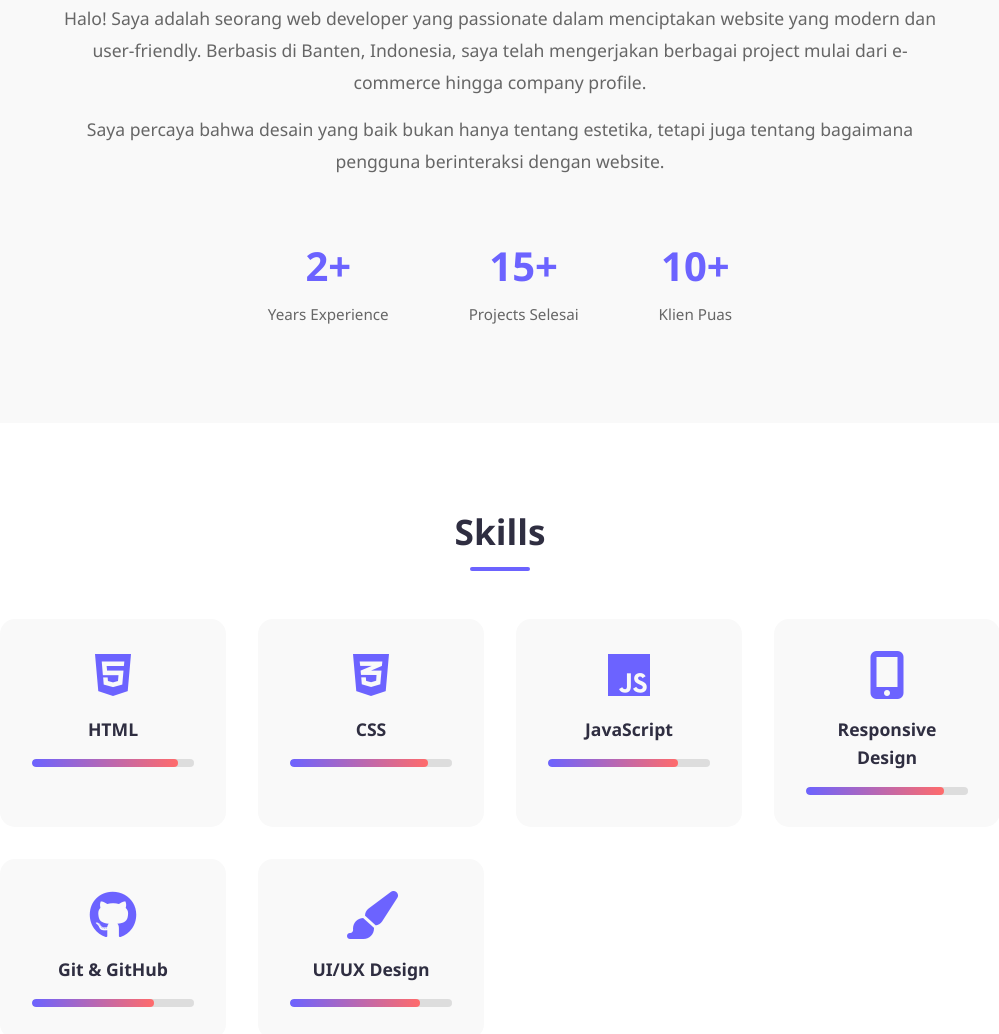
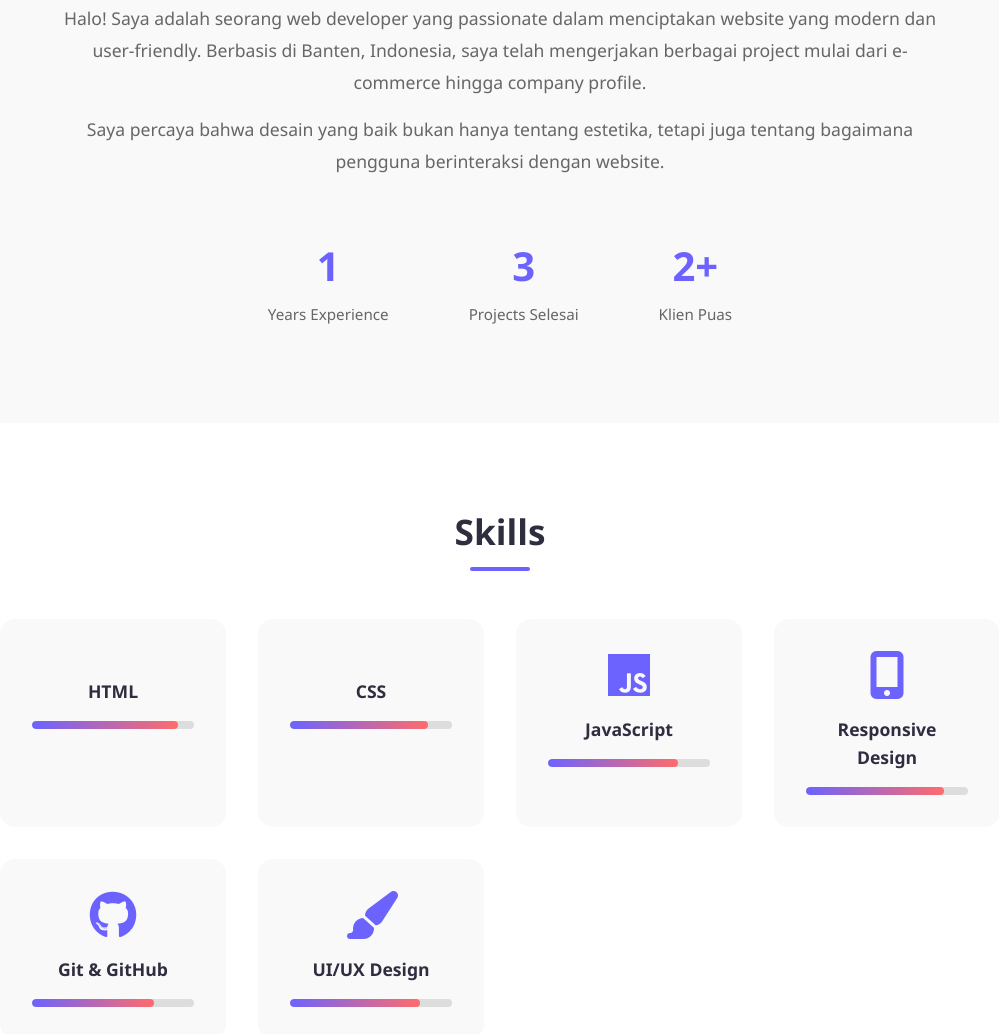
Before and after one commit to Frenzy-dot/Portofolio, a plain HTML site: page index.html in a window 1280 px wide. Shown: the part 993-2027 px from the top of the page, without its empty margins (140-1139 px from the left). Drawn offline with Linux system fonts and the light colour scheme.

Commit message:
change about stat

```diff
--- a/index.html
+++ b/index.html
@@ -47,9 +47,9 @@
                 <p>Saya percaya bahwa desain yang baik bukan hanya tentang estetika, tetapi juga tentang bagaimana pengguna berinteraksi dengan website.</p>
             </div>
             <div class="about-stats">
-                <div class="stat-item"><h3>2+</h3><p>Years Experience</p></div>
-                <div class="stat-item"><h3>15+</h3><p>Projects Selesai</p></div>
-                <div class="stat-item"><h3>10+</h3><p>Klien Puas</p></div>
+                <div class="stat-item"><h3>1</h3><p>Years Experience</p></div>
+                <div class="stat-item"><h3>3</h3><p>Projects Selesai</p></div>
+                <div class="stat-item"><h3>2+</h3><p>Klien Puas</p></div>
             </div>
         </div>
     </section>
@@ -57,8 +57,8 @@
     <section id="skills" class="skills">
         <h2 class="section-title reveal">Skills</h2>
         <div class="skills-grid reveal">
-            <div class="skill-card"><i class="fab fa-html5"></i><h3>HTML</h3><div class="progress-bar"><div class="progress" data-width="90"></div></div></div>
-            <div class="skill-card"><i class="fab fa-css3-alt"></i><h3>CSS</h3><div class="progress-bar"><div class="progress" data-width="85"></div></div></div>
+            <div class="skill-card"><i class="fab fa-html"></i><h3>HTML</h3><div class="progress-bar"><div class="progress" data-width="90"></div></div></div>
+            <div class="skill-card"><i class="fab fa-css-alt"></i><h3>CSS</h3><div class="progress-bar"><div class="progress" data-width="85"></div></div></div>
             <div class="skill-card"><i class="fab fa-js"></i><h3>JavaScript</h3><div class="progress-bar"><div class="progress" data-width="80"></div></div></div>
             <div class="skill-card"><i class="fas fa-mobile-alt"></i><h3>Responsive Design</h3><div class="progress-bar"><div class="progress" data-width="85"></div></div></div>
             <div class="skill-card"><i class="fab fa-github"></i><h3>Git &amp; GitHub</h3><div class="progress-bar"><div class="progress" data-width="75"></div></div></div>
@@ -83,14 +83,14 @@
 </div>
             <div class="project-card">
                 <div class="project-image">
-                    <img src="../WPetit.food/asset/logo.jpg" alt="Waroeng Petit Food">
-                    <div class="project-overlay"><a href="../WPetit.food/index.html" target="_blank" class="project-btn"><i class="fas fa-external-link-alt"></i> Lihat Live</a></div>
+                    <img src="WPetit.food/asset/logo.jpg" alt="Waroeng Petit Food">
+                    <div class="project-overlay"><a href="WPetit.food/index.html" target="_blank" class="project-btn"><i class="fas fa-external-link-alt"></i> Lihat Live</a></div>
                 </div>
                 <div class="project-info">
                     <h3>Waroeng Petit Food</h3>
                     <p>Company profile untuk bisnis cookies homemade di Cilegon &amp; Serang dengan menu interaktif, testimoni, dan maps.</p>
                     <div class="tech-tags"><span>HTML</span><span>CSS</span><span>JavaScript</span><span>UI/UX</span></div>
-                    <a href="gloo.std/index.html" target="_blank" class="project-link">Lihat Project <i class="fas fa-arrow-right"></i></a>
+                    <a href="WPetit.food/index.html" target="_blank" class="project-link">Lihat Project <i class="fas fa-arrow-right"></i></a>
                 </div>
             </div>
             <div class="project-card">
```
Also changed, not shown: 1 other file.
